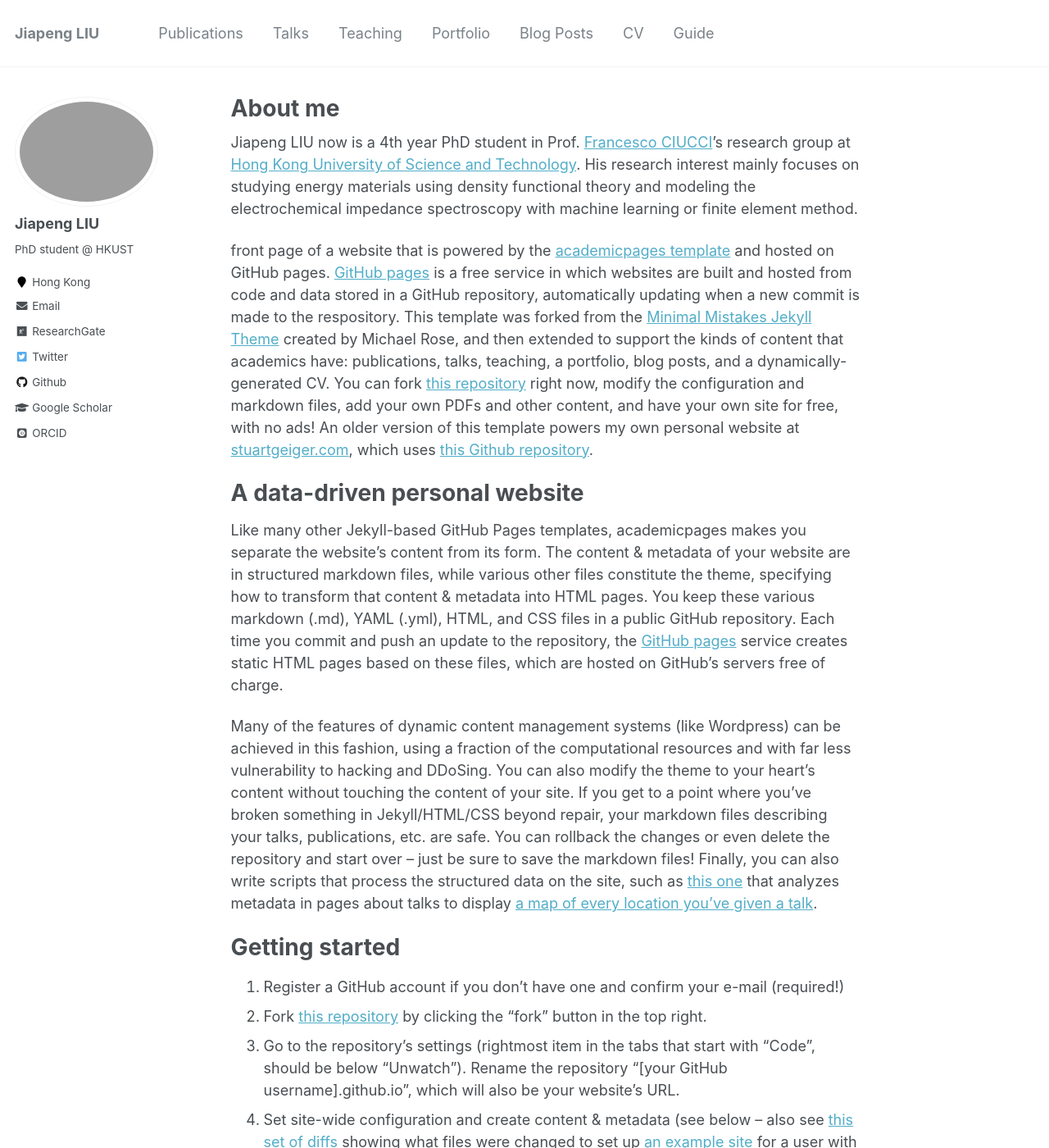
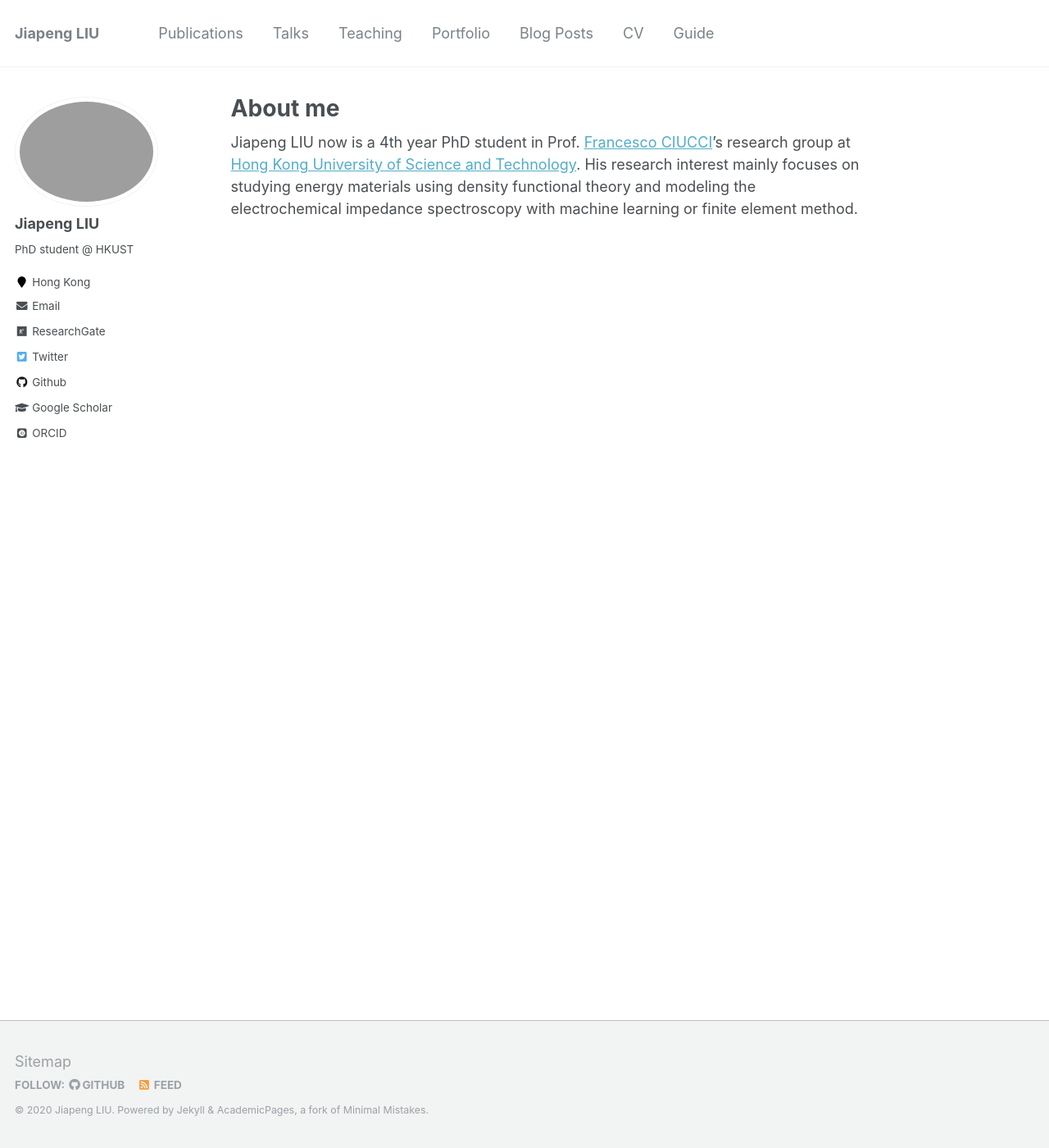
Before and after one commit to jiapeng-liu/jiapeng-liu.github.io, a Jekyll site: the page built from _pages/about.md, in a window 1280 px wide and 1400 px high. Shown: the whole window at 82% size. Built offline with Jekyll 4.4.1, drawn with Linux system fonts in a browser that asks for light colours; some web fonts are replaced; some of the changed text lies outside the part shown.

Commit message:
update About-me

```diff
--- a/_pages/about.md
+++ b/_pages/about.md
@@ -10,7 +10,7 @@ redirect_from:
 
 Jiapeng LIU now is a 4th year PhD student in Prof. [Francesco CIUCCI](https://facultyprofiles.ust.hk/profiles.php?profile=francesco-ciucci-mefrank)'s research group at [Hong Kong University of Science and Technology](https://www.ust.hk/). His research interest mainly focuses on studying energy materials using density functional theory and modeling the electrochemical impedance spectroscopy with machine learning or finite element method.
 
- front page of a website that is powered by the [academicpages template](https://github.com/academicpages/academicpages.github.io) and hosted on GitHub pages. [GitHub pages](https://pages.github.com) is a free service in which websites are built and hosted from code and data stored in a GitHub repository, automatically updating when a new commit is made to the respository. This template was forked from the [Minimal Mistakes Jekyll Theme](https://mmistakes.github.io/minimal-mistakes/) created by Michael Rose, and then extended to support the kinds of content that academics have: publications, talks, teaching, a portfolio, blog posts, and a dynamically-generated CV. You can fork [this repository](https://github.com/academicpages/academicpages.github.io) right now, modify the configuration and markdown files, add your own PDFs and other content, and have your own site for free, with no ads! An older version of this template powers my own personal website at [stuartgeiger.com](http://stuartgeiger.com), which uses [this Github repository](https://github.com/staeiou/staeiou.github.io).
+<!---front page of a website that is powered by the [academicpages template](https://github.com/academicpages/academicpages.github.io) and hosted on GitHub pages. [GitHub pages](https://pages.github.com) is a free service in which websites are built and hosted from code and data stored in a GitHub repository, automatically updating when a new commit is made to the respository. This template was forked from the [Minimal Mistakes Jekyll Theme](https://mmistakes.github.io/minimal-mistakes/) created by Michael Rose, and then extended to support the kinds of content that academics have: publications, talks, teaching, a portfolio, blog posts, and a dynamically-generated CV. You can fork [this repository](https://github.com/academicpages/academicpages.github.io) right now, modify the configuration and markdown files, add your own PDFs and other content, and have your own site for free, with no ads! An older version of this template powers my own personal website at [stuartgeiger.com](http://stuartgeiger.com), which uses [this Github repository](https://github.com/staeiou/staeiou.github.io).
 
 A data-driven personal website
 ======
@@ -49,4 +49,4 @@ Example: editing a markdown file for a talk
 
 For more info
 ------
-More info about configuring academicpages can be found in [the guide](https://academicpages.github.io/markdown/). The [guides for the Minimal Mistakes theme](https://mmistakes.github.io/minimal-mistakes/docs/configuration/) (which this theme was forked from) might also be helpful.
+More info about configuring academicpages can be found in [the guide](https://academicpages.github.io/markdown/). The [guides for the Minimal Mistakes theme](https://mmistakes.github.io/minimal-mistakes/docs/configuration/) (which this theme was forked from) might also be helpful.--->
```
